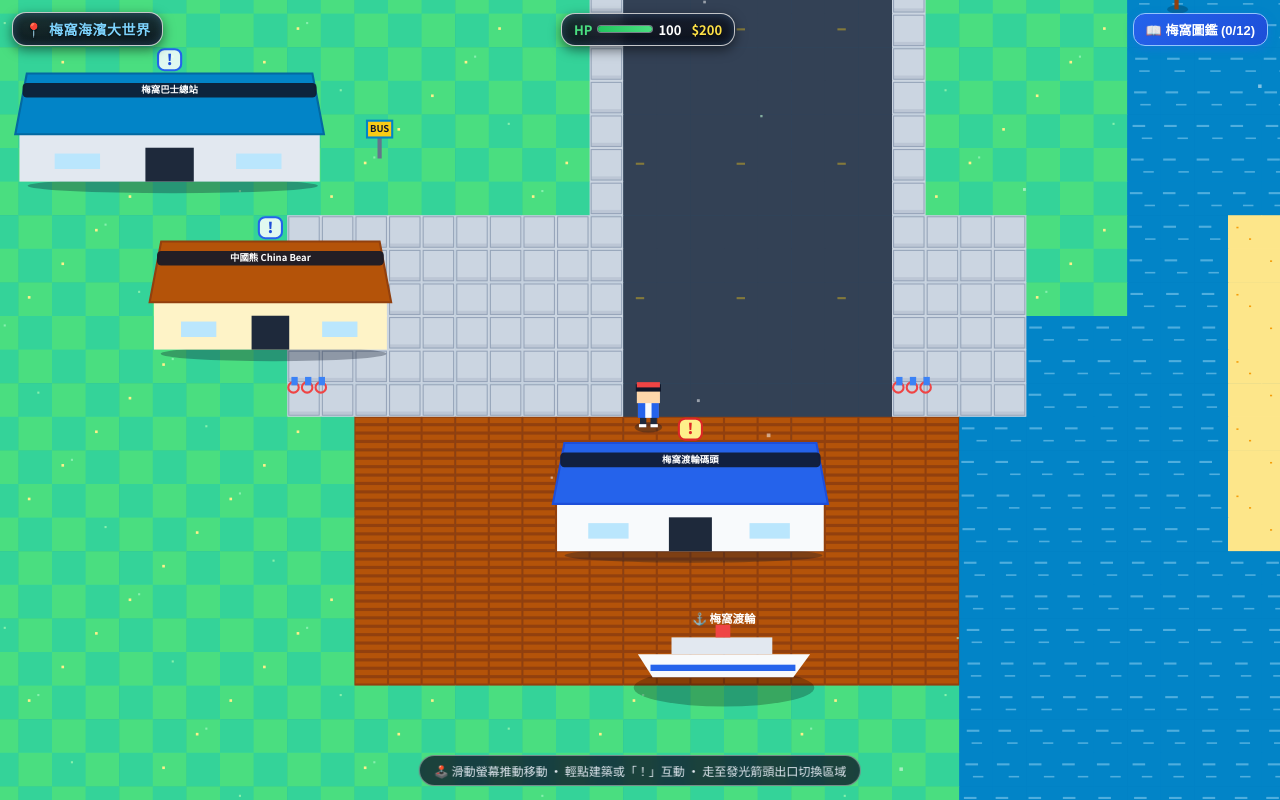
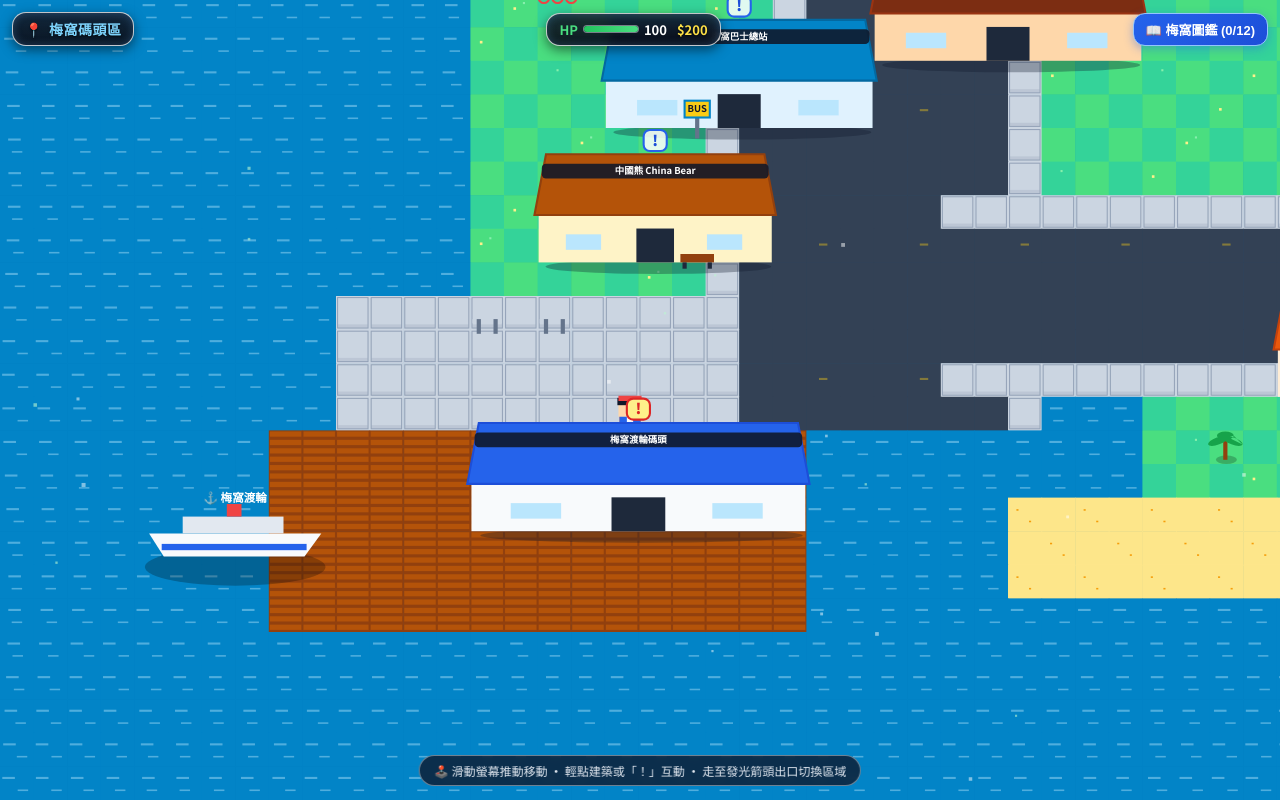
Before and after one commit to Himdotdot/muiwo-rpg, a plain HTML site: page index.html in a window 1280 px wide. Drawn offline with Linux system fonts and the light colour scheme; animation ran at ten frames a second.

Commit message:
Update index.html

```diff
--- a/index.html
+++ b/index.html
@@ -515,10 +515,10 @@ const ctx = canvas.getContext('2d');
 const portraitCanvas = document.getElementById('portraitCanvas');
 const pCtx = portraitCanvas.getContext('2d');
 
-// 梅窩海濱大世界：80 x 100 網格（依真實衛星圖濃縮）
-const MAP_COLS = 80;
-const MAP_ROWS = 100;
-const TILE_SIZE = 32;   // 從 48 縮小約 33%，畫面一次能看到更多梅窩風景
+// 多地圖分區系統：每張地圖固定 60×45（保留現有縮放、移動速度與全螢幕搖桿手感）
+const MAP_COLS = 60;
+const MAP_ROWS = 45;
+const TILE_SIZE = 32;
 
 // 地形代碼定義：
 // 0: 海水與波光, 1: 沙灘/觀景台海邊, 2: 草地, 3: 濕地高草叢(25%遇水牛), 4: 石板路/行人道,
@@ -843,228 +843,158 @@ function fillRect(grid, x, y, w, h, val) {
  * - 右上方市中心：離島民政事務處梅窩分處、郵政局、海濱公園、茶餐廳群
  * 整條海岸長廊從碼頭到市中心完全暢通
  */
-function buildMuiWoMap() {
+/**
+ * 建立地圖 1：梅窩碼頭區（對應紅框 1）
+ * 西邊大海 + 碼頭伸出、巴士總站、中國熊、家樂閣、The Kitchen、海愉花園、華記、鳳凰徑1段
+ * 北方出口 → 地圖 2
+ */
+function buildPierMap() {
     const terrain = createGrid(MAP_ROWS, MAP_COLS, 2); // 預設草地
 
-    // ========== 1. 大海與銀礦灣（右下方大片海域） ==========
-    fillRect(terrain, 52, 0, 28, 100, 0);          // 右側主海域
-    fillRect(terrain, 40, 85, 40, 15, 0);           // 碼頭南方延伸海面
-    fillRect(terrain, 45, 70, 35, 20, 0);           // 中部海岸外海
-    fillRect(terrain, 48, 30, 32, 25, 0);           // 市中心外海／避風塘
-
-    // 沙灘邊緣（地形1）
-    fillRect(terrain, 48, 82, 6, 10, 1);
-    fillRect(terrain, 46, 55, 5, 20, 1);
-    fillRect(terrain, 47, 25, 4, 15, 1);
-
-    // ========== 2. 左下角：梅窩渡輪碼頭（突向海面） ==========
-    // 碼頭木棧道（地形7）
-    fillRect(terrain, 22, 88, 18, 8, 7);
-    fillRect(terrain, 26, 85, 10, 4, 7);            // 碼頭前端
-    // 碼頭廣場石板
-    fillRect(terrain, 20, 82, 22, 6, 4);
-
-    // ========== 3. 主要海岸長廊道路（從碼頭一路往北到市中心，完全暢通） ==========
-    // 主幹道（柏油路 地形8）+ 兩側行人道（地形4）
-    // 碼頭段 → 華記段
-    fillRect(terrain, 30, 70, 8, 18, 8);
-    fillRect(terrain, 29, 70, 1, 18, 4);
-    fillRect(terrain, 38, 70, 1, 18, 4);
-
-    // 華記 → 污水站／富瑤小築段
-    fillRect(terrain, 32, 45, 8, 26, 8);
-    fillRect(terrain, 31, 45, 1, 26, 4);
-    fillRect(terrain, 40, 45, 1, 26, 4);
-
-    // 富瑤小築 → 市中心段
-    fillRect(terrain, 34, 18, 8, 28, 8);
-    fillRect(terrain, 33, 18, 1, 28, 4);
-    fillRect(terrain, 42, 18, 1, 28, 4);
-
-    // 市中心東西向市政大道
-    fillRect(terrain, 20, 22, 30, 5, 8);
-    fillRect(terrain, 20, 21, 30, 1, 4);
-    fillRect(terrain, 20, 27, 30, 1, 4);
-
-    // 嶼南道（往左上延伸的山腳道路）
-    fillRect(terrain, 8, 55, 22, 4, 8);
-    fillRect(terrain, 8, 54, 22, 1, 4);
-    fillRect(terrain, 8, 59, 22, 1, 4);
-    fillRect(terrain, 5, 40, 4, 20, 8);             // 往北延伸
-
-    // ========== 4. 左側大型綠色山丘／樹林（鳳凰徑第1段山腳） ==========
-    fillRect(terrain, 0, 0, 18, 70, 2);             // 大片草地
-    fillRect(terrain, 0, 30, 12, 40, 3);            // 高草叢
-    // 山壁不可通行區
-    for (let r = 0; r < 55; r++) {
-        for (let c = 0; c < 6; c++) {
-            if (Math.random() > 0.3) terrain[r][c] = 5;        }
-    }
-
-    // ========== 5. 市中心廣場與公園綠地 ==========
-    fillRect(terrain, 18, 12, 28, 10, 4);           // 市政廣場
-    fillRect(terrain, 22, 28, 18, 8, 2);            // 海濱公園草地
-    fillRect(terrain, 38, 30, 5, 4, 6);             // 公園小水景
-
-    // ========== 6. 建築陣列 ==========
+    // ===== 1. 西邊大海（左側）+ 南邊海域 =====
+    fillRect(terrain, 0, 0, 14, 45, 0);           // 左側主海域
+    fillRect(terrain, 14, 32, 20, 13, 0);          // 碼頭南側延伸海面
+    fillRect(terrain, 34, 38, 26, 7, 0);           // 右下海岸外海
+
+    // 沙灘邊緣
+    fillRect(terrain, 14, 30, 8, 4, 1);
+    fillRect(terrain, 30, 36, 12, 3, 1);
+
+    // ===== 2. 梅窩渡輪碼頭（左下突出海面）=====
+    fillRect(terrain, 8, 34, 16, 6, 7);            // 碼頭木棧道
+    fillRect(terrain, 12, 32, 10, 3, 7);           // 碼頭前端
+    fillRect(terrain, 10, 30, 18, 4, 4);           // 碼頭廣場石板
+
+    // ===== 3. 主幹道（南北向）+ 行人道 =====
+    // 碼頭 → 巴士總站段
+    fillRect(terrain, 22, 22, 8, 12, 8);
+    fillRect(terrain, 21, 22, 1, 12, 4);
+    fillRect(terrain, 30, 22, 1, 12, 4);
+
+    // 巴士總站 → 北方出口段
+    fillRect(terrain, 24, 4, 8, 18, 8);
+    fillRect(terrain, 23, 4, 1, 18, 4);
+    fillRect(terrain, 32, 4, 1, 18, 4);
+
+    // 下方彎路（鳳凰徑 1 段）
+    fillRect(terrain, 28, 28, 18, 4, 8);
+    fillRect(terrain, 28, 27, 18, 1, 4);
+    fillRect(terrain, 28, 32, 18, 1, 4);
+    fillRect(terrain, 42, 24, 4, 8, 8);            // 迴旋處
+
+    // 嶼南道（右側東邊）
+    fillRect(terrain, 48, 8, 4, 22, 8);
+    fillRect(terrain, 47, 8, 1, 22, 4);
+    fillRect(terrain, 52, 8, 1, 22, 4);
+
+    // ===== 4. 右側山林 =====
+    fillRect(terrain, 50, 0, 10, 30, 2);
+    fillRect(terrain, 52, 5, 8, 18, 3);
+    for (let r = 0; r < 28; r++) {
+        for (let c = 54; c < 60; c++) {
+            if (Math.random() > 0.4) terrain[r][c] = 5;
+        }
+    }
+
+    // ===== 5. 建築 =====
     const buildings = [
-        // 左下角碼頭區
         {
             id: 'mui_wo_ferry_pier',
             name: '梅窩渡輪碼頭',
-            category: 'beach',
-            x: 28, y: 89, w: 8, h: 3,
-            roofColor: '#2563eb',
-            wallColor: '#f8fafc',
-            trimColor: '#1d4ed8',
-            interactX: 30, interactY: 87,
-            type: 'pier'
+            category: 'pier',
+            x: 14, y: 34, w: 10, h: 3,
+            roofColor: '#2563eb', wallColor: '#f8fafc', trimColor: '#1d4ed8',
+            interactX: 18, interactY: 33, type: 'pier'
         },
         {
             id: 'china_bear',
             name: '中國熊 China Bear',
+            category: 'china_bear',
+            x: 16, y: 26, w: 7, h: 3,
+            roofColor: '#b45309', wallColor: '#fef3c7', trimColor: '#92400e',
+            interactX: 18, interactY: 28, type: 'china_bear'
+        },
+        {
+            id: 'gallop_court',
+            name: '家樂閣 Gallop Court',
+            category: 'beach',
+            x: 26, y: 20, w: 8, h: 3,
+            roofColor: '#7c2d12', wallColor: '#fed7aa', trimColor: '#9a3412',
+            interactX: 28, interactY: 22, type: 'house'
+        },
+        {
+            id: 'the_kitchen',
+            name: 'The Kitchen',
             category: 'cafe',
-            x: 16, y: 83, w: 7, h: 3,
-            roofColor: '#b45309',
-            wallColor: '#fef3c7',
-            trimColor: '#92400e',
-            interactX: 18, interactY: 85,
-            type: 'china_bear'
+            x: 24, y: 10, w: 7, h: 3,
+            roofColor: '#dc2626', wallColor: '#fecaca', trimColor: '#991b1b',
+            interactX: 26, interactY: 12, type: 'cafe'
+        },
+        {
+            id: 'sea_crest',
+            name: '海愉花園 Sea Crest Terrace',
+            category: 'beach',
+            x: 22, y: 4, w: 9, h: 3,
+            roofColor: '#0f766e', wallColor: '#ccfbf1', trimColor: '#115e59',
+            interactX: 25, interactY: 6, type: 'house'
+        },
+        {
+            id: 'wah_kee',
+            name: '華記海鮮飯店',
+            category: 'wah_kee',
+            x: 38, y: 30, w: 8, h: 3,
+            roofColor: '#ea580c', wallColor: '#ffedd5', trimColor: '#c2410c',
+            interactX: 40, interactY: 32, type: 'restaurant'
         },
         {
             id: 'bus_terminus',
             name: '梅窩巴士總站',
-            category: 'beach',
-            x: 12, y: 78, w: 9, h: 3,
-            roofColor: '#0284c7',
-            wallColor: '#e2e8f0',
-            trimColor: '#0369a1',
-            interactX: 15, interactY: 80,
-            type: 'bus'
-        },
-        // 中下部海岸
-        {
-            id: 'wah_kee',
-            name: '華記海鮮飯店',
-            category: 'cafe',
-            x: 36, y: 68, w: 8, h: 3,
-            roofColor: '#dc2626',
-            wallColor: '#fef2f2',
-            trimColor: '#991b1b',
-            interactX: 38, interactY: 70,
-            type: 'wah_kee'
-        },
-        // 中央偏右
-        {
-            id: 'sewage_station',
-            name: '梅窩污水抽水站',
-            category: 'waterfall',
-            x: 42, y: 50, w: 6, h: 3,
-            roofColor: '#475569',
-            wallColor: '#cbd5e1',
-            trimColor: '#1e293b',
-            interactX: 43, interactY: 52,
-            type: 'sewage'
-        },
-        {
-            id: 'regent_villa',
-            name: '富瑤小築',
-            category: 'beach',
-            x: 40, y: 42, w: 8, h: 4,
-            roofColor: '#0d9488',
-            wallColor: '#ccfbf1',
-            trimColor: '#0f766e',
-            interactX: 42, interactY: 45,
-            type: 'regent_villa'
-        },
-        // 右上方市中心
-        {
-            id: 'isdo_mui_wo',
-            name: '離島民政事務處梅窩分處',
-            category: 'waterfall',
-            x: 22, y: 14, w: 11, h: 4,
-            roofColor: '#475569',
-            wallColor: '#f1f5f9',
-            trimColor: '#1e293b',
-            interactX: 26, interactY: 17,
-            type: 'isdo'
-        },
-        {
-            id: 'mui_wo_post_office',
-            name: '梅窩郵政局',
-            category: 'waterfall',
-            x: 36, y: 14, w: 8, h: 4,
-            roofColor: '#15803d',
-            wallColor: '#dcfce7',
-            trimColor: '#166534',
-            interactX: 39, interactY: 17,
-            type: 'post_office'
-        },
-        {
-            id: 'seaside_park',
-            name: '梅窩海濱公園',
-            category: 'waterfall',
-            x: 24, y: 30, w: 8, h: 3,
-            roofColor: '#0d9488',
-            wallColor: '#ccfbf1',
-            trimColor: '#0f766e',
-            interactX: 27, interactY: 32,
-            type: 'park'
-        },
-        {
-            id: 'cooked_food',
-            name: '梅窩熟食市場',
-            category: 'cafe',
-            x: 14, y: 24, w: 8, h: 3,
-            roofColor: '#dc2626',
-            wallColor: '#fef2f2',
-            trimColor: '#991b1b',
-            interactX: 17, interactY: 26,
-            type: 'cafe'
+            category: 'bus',
+            x: 18, y: 22, w: 8, h: 3,
+            roofColor: '#0284c7', wallColor: '#e0f2fe', trimColor: '#0369a1',
+            interactX: 20, interactY: 24, type: 'bus'
         }
     ];
 
-    // ========== 7. 場景裝飾 ==========
+    // ===== 6. 裝飾 Props =====
     const props = [
-        // 碼頭渡輪
-        { type: 'ferry', x: 30, y: 94 },
-        // 巴士站牌
-        { type: 'bus_stop', x: 22, y: 79 },
-        // 單車排（碼頭旁很常見）
-        { type: 'bikes', x: 20, y: 86 },
-        { type: 'bikes', x: 38, y: 86 },
-        // 華記附近欄杆
-        { type: 'railing', x: 44, y: 72 },
-        { type: 'railing', x: 48, y: 72 },
-        // 郵筒
-        { type: 'mailbox', x: 35, y: 17 },
-        // 海濱公園涼亭與長椅
-        { type: 'pavilion', x: 30, y: 31 },
-        { type: 'bench', x: 22, y: 33 },
-        { type: 'bench', x: 34, y: 33 },
-        // 大量樹木與棕櫚（左側山丘 + 海岸）
-        { type: 'palm', x: 46, y: 75 }, { type: 'palm', x: 48, y: 60 },
-        { type: 'palm', x: 45, y: 40 }, { type: 'palm', x: 47, y: 28 },
-        { type: 'tree', x: 8, y: 65 }, { type: 'tree', x: 12, y: 58 },
-        { type: 'tree', x: 6, y: 48 }, { type: 'tree', x: 10, y: 38 },
-        { type: 'tree', x: 15, y: 50 }, { type: 'tree', x: 18, y: 35 },
-        { type: 'tree', x: 25, y: 40 }, { type: 'tree', x: 28, y: 48 },
-        { type: 'tree', x: 20, y: 60 }, { type: 'tree', x: 35, y: 55 }
+        { type: 'ferry', x: 4, y: 36 },
+        { type: 'bus_stop', x: 20, y: 24 },
+        { type: 'mailbox', x: 30, y: 18 },
+        { type: 'railing', x: 14, y: 30 },
+        { type: 'railing', x: 16, y: 30 },
+        { type: 'bench', x: 20, y: 28 },
+        { type: 'palm', x: 36, y: 34 },
+        { type: 'palm', x: 42, y: 36 },
+        { type: 'tree', x: 48, y: 12 },
+        { type: 'tree', x: 50, y: 18 },
+        { type: 'tree', x: 52, y: 8 },
+        { type: 'bikes', x: 16, y: 20 }
     ];
 
-    // ========== 8. NPC（水牛） ==========
+    // ===== 7. NPC =====
     const npcs = [
-        { id: 'buffalo_hill', name: '山腳水牛', x: 14, y: 52, type: 'buffalo', dir: 0 },
-        { id: 'buffalo_park', name: '公園悠閒水牛', x: 28, y: 34, type: 'buffalo', dir: 0 }
+        { id: 'buffalo_pier', name: '碼頭附近水牛', x: 40, y: 18, type: 'buffalo', dir: 0 }
     ];
 
-    // 沒有跨地圖出口（整張就是大世界）
-    const exits = [];
+    // ===== 8. 北方出口 → 地圖 2 =====
+    const exits = [
+        {
+            id: 'to_plaza',
+            x: 23, y: 0, w: 10, h: 2,
+            dir: 3,                       // 向上推動觸發
+            label: '第2區：銀礦廣場與觀景台',
+            promptText: '前方是【第2區：銀礦廣場與觀景台】，要前往嗎？',
+            targetMap: 'plaza',
+            targetX: 28, targetY: 42,     // 地圖2南邊入口
+            targetDir: 3
+        }
+    ];
 
     return {
-        id: 'muiwo',
-        name: '梅窩海濱大世界',
-        spawn: { x: 30, y: 87, dir: 3 },   // 碼頭上岸處
+        id: 'pier',
+        name: '梅窩碼頭區',
+        spawn: { x: 18, y: 33, dir: 3 },  // 碼頭上出生
         terrain,
         buildings,
         props,
@@ -1073,26 +1003,170 @@ function buildMuiWoMap() {
     };
 }
 
-// 多地圖資料集合（現在只有一張大世界）
+/**
+ * 建立地圖 2：銀礦廣場與觀景台區（對應紅框 2）
+ * 南邊入口、橫向河道 + 橋、銀礦廣場、觀景台、銀礦灣泳灘起點、銀礦灣渡假酒店
+ * 北方出口 → 地圖 3（預留）
+ */
+function buildPlazaMap() {
+    const terrain = createGrid(MAP_ROWS, MAP_COLS, 2);
+
+    // ===== 1. 右側大海 + 泳灘 =====
+    fillRect(terrain, 42, 0, 18, 45, 0);           // 右側主海域
+    fillRect(terrain, 36, 28, 12, 10, 1);          // 銀礦灣泳灘金黃沙
+    fillRect(terrain, 38, 18, 8, 8, 1);            // 觀景台附近沙地
+
+    // ===== 2. 橫向河道（梅窩河）=====
+    fillRect(terrain, 8, 22, 40, 4, 0);            // 河道主體
+    // 小橋（中間）
+    fillRect(terrain, 26, 21, 6, 6, 4);            // 橋面石板
+
+    // ===== 3. 道路系統 =====
+    // 南邊入口道路（從地圖1進來）
+    fillRect(terrain, 24, 36, 10, 9, 8);
+    fillRect(terrain, 23, 36, 1, 9, 4);
+    fillRect(terrain, 34, 36, 1, 9, 4);
+
+    // 橋北 → 廣場主幹道
+    fillRect(terrain, 24, 8, 10, 14, 8);
+    fillRect(terrain, 23, 8, 1, 14, 4);
+    fillRect(terrain, 34, 8, 1, 14, 4);
+
+    // 東灣頭路（往觀景台）
+    fillRect(terrain, 34, 14, 10, 4, 8);
+    fillRect(terrain, 34, 13, 10, 1, 4);
+    fillRect(terrain, 34, 18, 10, 1, 4);
+
+    // 涌盛街（往酒店）
+    fillRect(terrain, 18, 4, 16, 4, 8);
+    fillRect(terrain, 18, 3, 16, 1, 4);
+    fillRect(terrain, 18, 8, 16, 1, 4);
+
+    // ===== 4. 左側市中心綠地 + 廣場 =====
+    fillRect(terrain, 8, 8, 16, 12, 4);            // 銀礦廣場石板
+    fillRect(terrain, 10, 10, 8, 6, 2);            // 休憩公園草地
+
+    // ===== 5. 建築 =====
+    const buildings = [
+        {
+            id: 'silver_plaza',
+            name: '銀礦廣場 Silver Plaza',
+            category: 'beach',
+            x: 10, y: 10, w: 12, h: 5,
+            roofColor: '#1e40af', wallColor: '#dbeafe', trimColor: '#1e3a8a',
+            interactX: 14, interactY: 14, type: 'mall'
+        },
+        {
+            id: 'viewing_deck',
+            name: '銀礦灣觀景台',
+            category: 'beach',
+            x: 36, y: 12, w: 6, h: 3,
+            roofColor: '#0d9488', wallColor: '#ccfbf1', trimColor: '#0f766e',
+            interactX: 38, interactY: 14, type: 'viewpoint'
+        },
+        {
+            id: 'silvermine_hotel',
+            name: '銀礦灣渡假酒店',
+            category: 'cafe',
+            x: 16, y: 2, w: 12, h: 3,
+            roofColor: '#7c3aed', wallColor: '#ede9fe', trimColor: '#5b21b6',
+            interactX: 20, interactY: 4, type: 'hotel'
+        },
+        {
+            id: 'sewage_station',
+            name: '梅窩污水抽水站',
+            category: 'sewage',
+            x: 32, y: 26, w: 5, h: 3,
+            roofColor: '#64748b', wallColor: '#e2e8f0', trimColor: '#475569',
+            interactX: 33, interactY: 28, type: 'utility'
+        },
+        {
+            id: 'water_dispenser',
+            name: '免費飲水機',
+            category: 'beach',
+            x: 12, y: 16, w: 3, h: 2,
+            roofColor: 'none', wallColor: '#94a3b8', trimColor: '#64748b',
+            interactX: 13, interactY: 17, type: 'utility'
+        }
+    ];
+
+    // ===== 6. Props =====
+    const props = [
+        { type: 'pavilion', x: 14, y: 18 },
+        { type: 'bench', x: 18, y: 16 },
+        { type: 'bench', x: 22, y: 16 },
+        { type: 'railing', x: 36, y: 20 },
+        { type: 'railing', x: 38, y: 20 },
+        { type: 'palm', x: 40, y: 24 },
+        { type: 'palm', x: 44, y: 30 },
+        { type: 'tree', x: 8, y: 6 },
+        { type: 'tree', x: 6, y: 12 },
+        { type: 'tree', x: 48, y: 8 }
+    ];
+
+    // ===== 7. NPC =====
+    const npcs = [
+        { id: 'buffalo_plaza', name: '廣場附近水牛', x: 20, y: 28, type: 'buffalo', dir: 0 }
+    ];
+
+    // ===== 8. 北方出口 → 地圖 3（預留）=====
+    const exits = [
+        {
+            id: 'to_beach',
+            x: 38, y: 0, w: 10, h: 2,
+            dir: 3,
+            label: '第3區：銀礦灣泳灘',
+            promptText: '前方是【第3區：銀礦灣泳灘區】，要前往嗎？（目前施工中）',
+            targetMap: 'beach',           // 尚未實作，會觸發施工提示
+            targetX: 30, targetY: 40,
+            targetDir: 3
+        },
+        // 南邊返回地圖1的出口（可選）
+        {
+            id: 'back_to_pier',
+            x: 24, y: 43, w: 10, h: 2,
+            dir: 0,                       // 向下推動
+            label: '返回第1區：梅窩碼頭',
+            promptText: '要返回【第1區：梅窩碼頭區】嗎？',
+            targetMap: 'pier',
+            targetX: 26, targetY: 2,
+            targetDir: 0
+        }
+    ];
+
+    return {
+        id: 'plaza',
+        name: '銀礦廣場與觀景台',
+        spawn: { x: 28, y: 42, dir: 3 },
+        terrain,
+        buildings,
+        props,
+        npcs,
+        exits
+    };
+}
+
+// 多地圖資料集合
 const MAPS = {
-    muiwo: buildMuiWoMap()
+    pier: buildPierMap(),
+    plaza: buildPlazaMap()
+    // beach: 預留（地圖3）
 };
-
 
 // 遊戲全域狀態
 const state = {
-    currentMapId: 'muiwo',
+    currentMapId: 'pier',
     hp: 100,
     maxHp: 100,
     money: 200,
     unlockedDex: new Set(),
     player: {
-        gridX: 30,
-        gridY: 87,
-        pixelX: 30 * TILE_SIZE,
-        pixelY: 87 * TILE_SIZE,
-        targetGridX: 30,
-        targetGridY: 87,
+        gridX: 18,
+        gridY: 33,
+        pixelX: 18 * TILE_SIZE,
+        pixelY: 33 * TILE_SIZE,
+        targetGridX: 18,
+        targetGridY: 33,
         dir: 3, // 0: 下, 1: 左, 2: 右, 3: 上
         walkFrame: 0,
         isMoving: false
```
Lines whose indentation alone changed are shown as unchanged.
